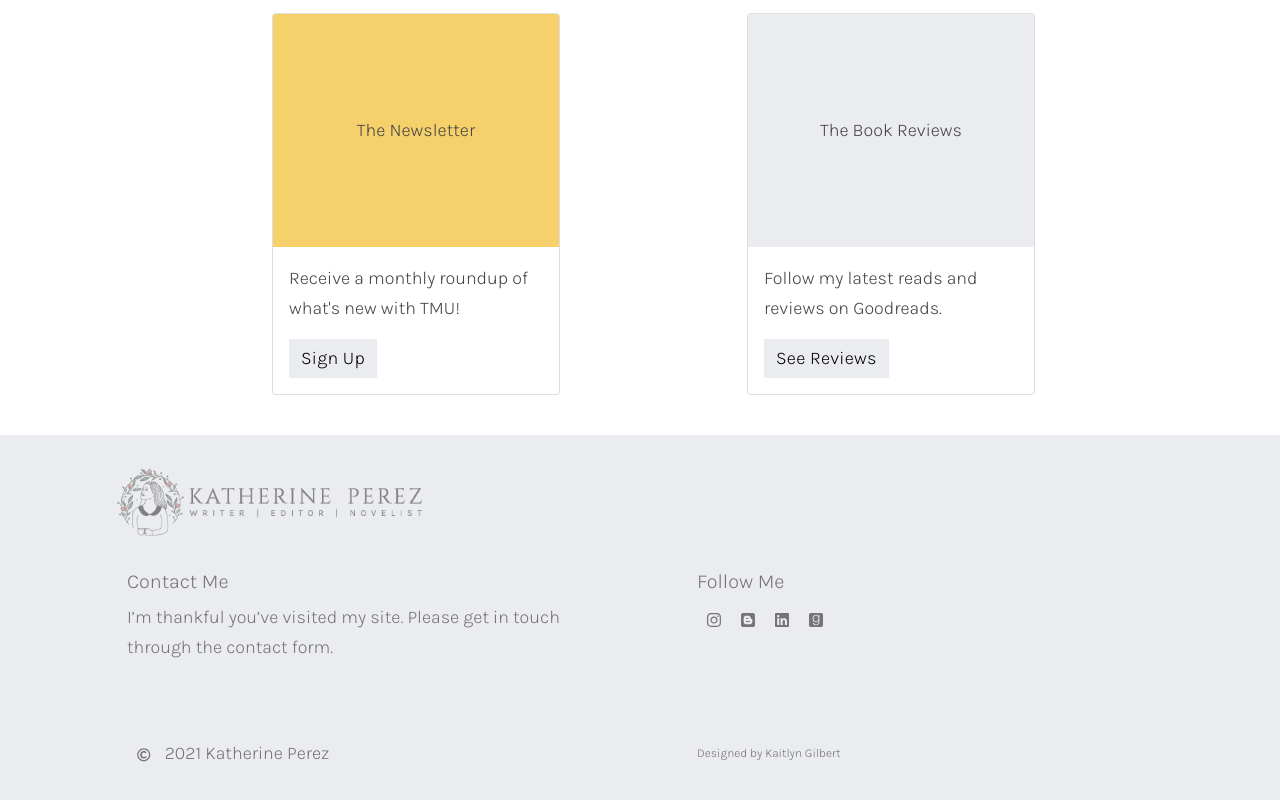
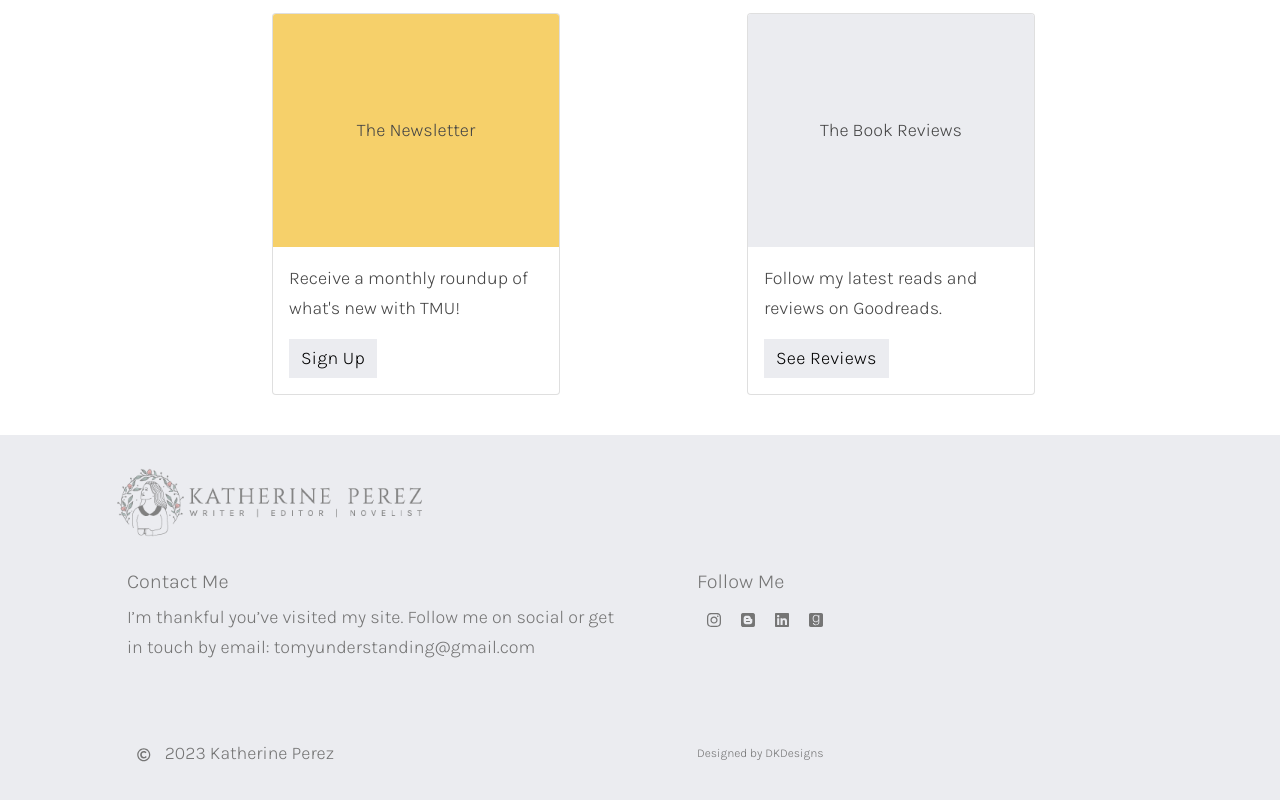
Before and after one commit to Kaitlyn-Lynette/Kathys-Portfolio, a React (Create React App) app: page /readwithcoffee in a window 1280 px wide. Shown: the part 849-1649 px from the top of the page. Built offline with nearby package versions, Linux system fonts and the light colour scheme.

Commit message:
Add email to footer and added new content to guest writing and edits pages

```diff
--- a/src/components/Footer.js
+++ b/src/components/Footer.js
@@ -26,8 +26,7 @@ const Footer = () => {
           >
             <h4>Contact Me</h4>
             <p>
-            I’m thankful you’ve visited my site. Please get in touch through the contact form.
-            </p>
+            I’m thankful you’ve visited my site. Follow me on social or get in touch by email: tomyunderstanding@gmail.com</p>
           </Col>
           <Col
             md={6}
@@ -83,7 +82,7 @@ const Footer = () => {
                 size="xs"
                 style={{ verticalAlign: "middle" }}
               />{" "}
-              2021 Katherine Perez
+              2023 Katherine Perez
             </p>
           </Col>
           <Col
@@ -95,7 +94,7 @@ const Footer = () => {
             }}
           >
             <p style={{fontSize: "12px"}}>
-             Designed by Kaitlyn Gilbert
+             Designed by DKDesigns
             </p>
           </Col>
         </Row>
--- a/src/pages/GuestWriting.js
+++ b/src/pages/GuestWriting.js
@@ -45,7 +45,14 @@ const Portfolio = () => {
               How To Love An Introvert Well{" "}
               </a>{" "}
               {"  "}
-              <p>Wall Flower Journal, 2022</p>
+              <p>Wallflower Journal, 2022</p>
+            </p>
+            <p>
+              <a href="https://www.wallflowerjournal.com/lifestyle/how-to-discover-a-new-hobby">
+              How To Discover a New Hobby{" "}
+              </a>{" "}
+              {"  "}
+              <p>Wallflower Journal, 2022</p>
             </p>
           </Col>
         </Row>
--- a/src/pages/Portfolio.js
+++ b/src/pages/Portfolio.js
@@ -50,6 +50,17 @@ const Portfolio = () => {
                   In the Morning
                 </a>
               </li>
+              <li>
+                <FontAwesomeIcon
+                  icon={["fas", "book-open"]}
+                  size="sm"
+                  pull="right"
+                  listItem
+                />
+                <a href="https://beautyforashes8.com/product/beauty-for-ashes/">
+                  Beauty for Ashes
+                </a>
+              </li>
             </ul>
           </Col>
         </Row>
```
